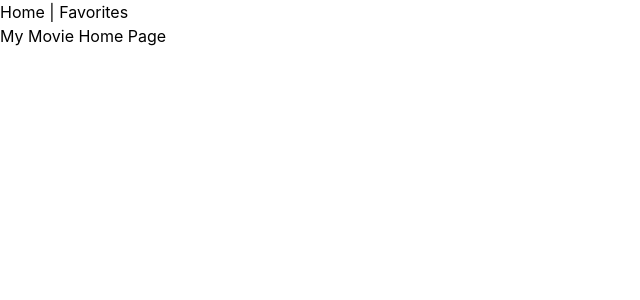
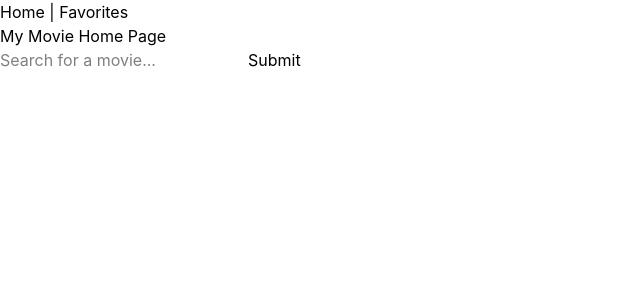
Before and after one commit to GeoKoder/movie-search-app, a React (Vite) app: page / in a window 1280 px wide. Shown: the top 300 px of the page, without its empty margins (0-640 px from the left). Built offline with nearby package versions, Linux system fonts and the light colour scheme.

Commit message:
Add search bar component with controlled input

```diff
--- /dev/null
+++ b/src/components/SearchBar.jsx
@@ -0,0 +1,26 @@
+import { useState } from "react"
+
+function SearchBar({ onSearch }) {
+    const [term, setTerm] = useState("")
+
+    const handleSubmit = (e) => {
+        e.preventDefault()
+        const trimmed = term.trim()
+        if (!trimmed) return
+        onSearch(trimmed)
+    }
+  return (
+    <form onSubmit={handleSubmit}>
+        <input
+            type="text"
+            value={term}
+            onChange={(e) => setTerm(e.target.value)}
+            placeholder="Search for a movie..."
+            aria-label="Search for a movie"
+        />
+        <button type="submit">Submit</button>
+    </form>
+  )
+}
+
+export default SearchBar
--- a/src/pages/HomePage.jsx
+++ b/src/pages/HomePage.jsx
@@ -1,7 +1,13 @@
+import SearchBar from "../components/SearchBar";
+
 function HomePage() {
+    const handleSearch = (term) => {
+        console.log("Searching for:", term)
+    }
     return (
         <div>
             <h1>My Movie Home Page</h1>
+            <SearchBar onSearch={handleSearch} />
         </div>
     )
 }
```
